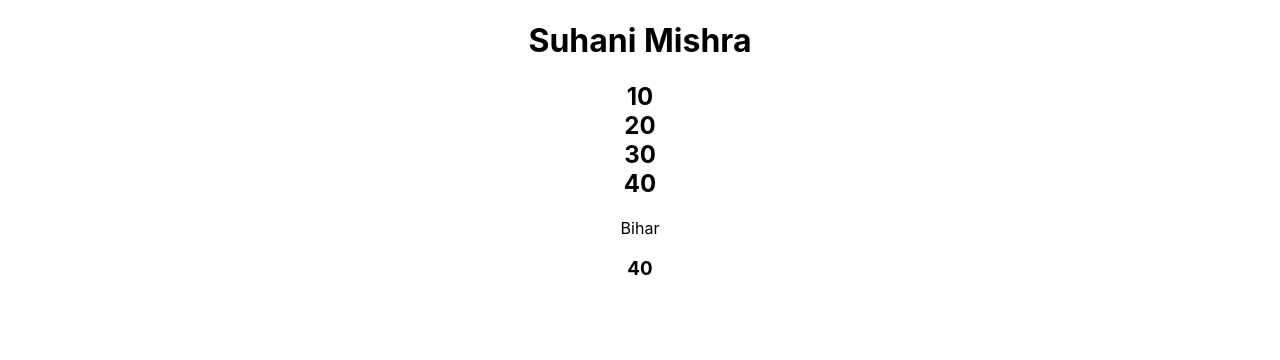
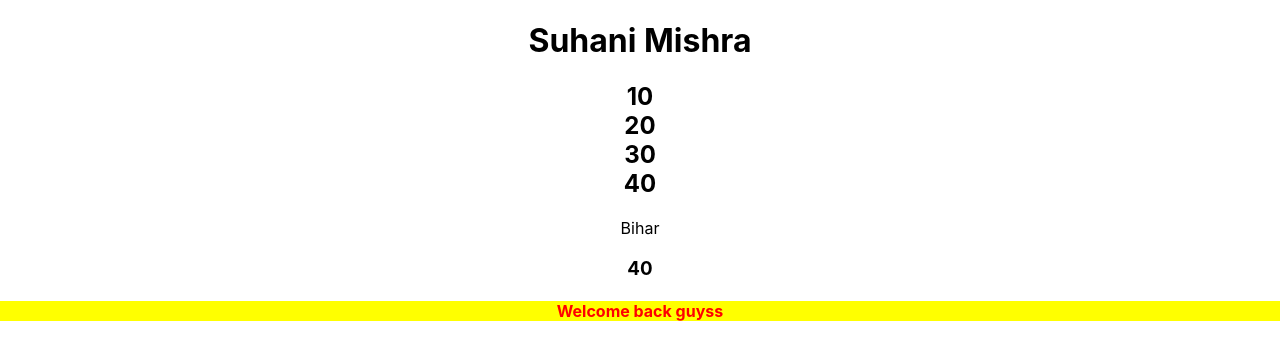
Before and after one commit to Suhani190803/React-firstweb, a React (Create React App) app: page / in a window 1280 px wide. Shown: the top 360 px of the page. Built offline with nearby package versions, Linux system fonts and the light colour scheme.

Commit message:
Basic Practice

```diff
--- a/src/App.js
+++ b/src/App.js
@@ -9,6 +9,7 @@ function App() {
     age : 34 ,
     city : "Bihar",
   }
+  const status = true;
   return (
     <div className="App">
       <h1>{name}</h1>
@@ -20,6 +21,8 @@ function App() {
 
       <div>{obj.city}</div>
       <h3>{10+30}</h3>
+      {(status) ? <h4 style ={{color : "red",  backgroundColor :"yellow"}}>Welcome back guyss</h4> : <h4>Not welcoming guyss</h4>}
+
     </div>
   );
 }
```
